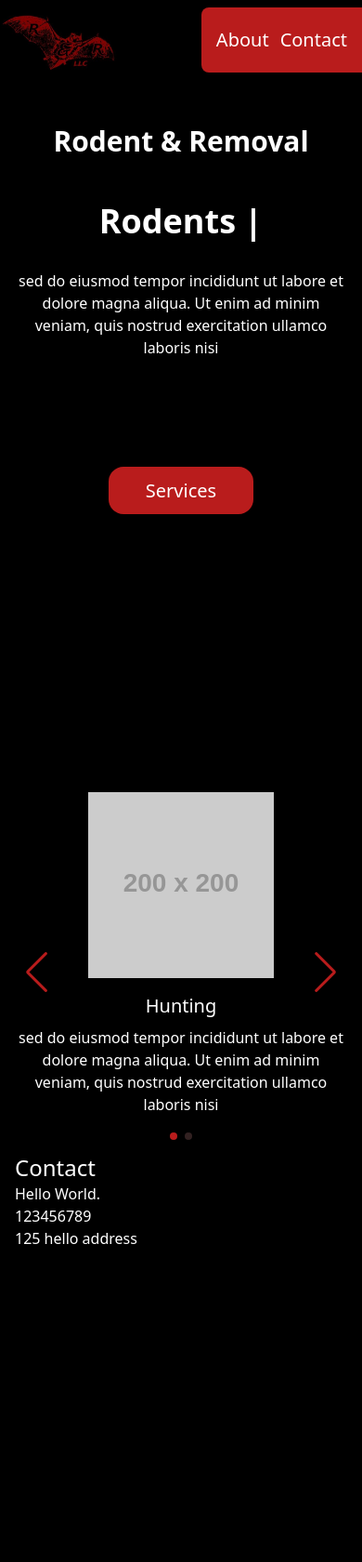
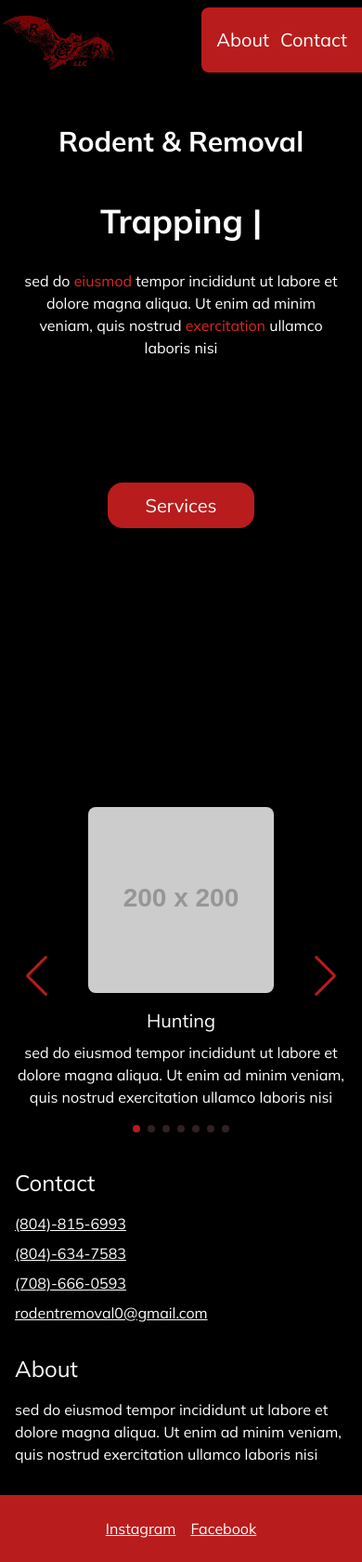
Before and after one commit to rodent-removal/rodent-removal.github.io, a website: page index.html in a window 390 px wide. Shown: the whole page at 93% size. Before the commit the page ends 1344 px from the top, so only its background shows below. Drawn offline with nearby package versions, Linux system fonts and the light colour scheme; placeholder pictures from the web are drawn by us.

Commit message:
Mobile draft complete

```diff
--- a/index.html
+++ b/index.html
@@ -10,11 +10,13 @@
   <script src="./scripts.js" type="text/javascript" defer></script>
 </head>
 <body class="bg-black text-white pt-2">
-  <header class="h-screen">
+  <header>
     <nav>
       <div class="flex justify-between">
         <div>
-          <img src="./images/logo.jpeg" class="w-32 h-18 inline" alt="Company Logo"/>
+          <a href="/">
+            <img src="./images/logo.jpeg" class="w-32 h-18 inline" alt="Company Logo"/>
+          </a>
         </div>
         <div class="text-xl flex justify-center gap-3 px-4 bg-red-700 rounded-l-lg items-center">
           <a href="#about" class="hover:underline">About</a>
@@ -26,26 +28,26 @@
       </h1>
     </nav>
 
-    <section class="mt-12 px-4">
+    <section class="mt-12 px-6">
       <p class="text-4xl text-center font-bold">
         <span id="animated-text"></span>
         <span id="cursor">|</span>
       </p>
-      <p class="mx-auto text-center mt-8">sed do eiusmod tempor incididunt ut labore et dolore magna aliqua. Ut enim ad minim veniam, quis nostrud exercitation ullamco laboris nisi</p>
+      <p class="mx-auto text-center mt-8">sed do <span class="text-red-600">eiusmod</span> tempor incididunt ut labore et dolore magna aliqua. Ut enim ad minim veniam, quis nostrud <span class="text-red-600">exercitation</span> ullamco laboris nisi</p>
 
-      <div class="mt-32 text-center">
+      <div class="mt-36 text-center">
         <a href="#services" class="inline px-10 py-3 bg-red-700 rounded-2xl text-xl hover:bg-red-800">Services</a>
       </div>
     </section>
   </header>
 
   <main class="px-4">
-    <section id="services" class="relative">
+    <section id="services" class="relative pt-4">
       <div class="swiper" id="servicesCarousel">
         <div class="swiper-wrapper">
 
           <div class="swiper-slide">
-            <img src="https://placehold.co/200" class="mx-auto" />
+            <img src="https://placehold.co/200" class="mx-auto rounded-lg" />
             <h2 class="text-center text-xl mt-4 mb-2">Hunting</h2>
             <p class="text-center">
             sed do eiusmod tempor incididunt ut labore et dolore magna aliqua. Ut enim ad minim veniam, quis nostrud exercitation ullamco laboris nisi
@@ -53,8 +55,44 @@
           </div>
 
           <div class="swiper-slide">
-            <img src="https://placehold.co/200" class="mx-auto" />
-            <h2 class="text-center text-xl mt-4 mb-2">Cleaning</h2>
+            <img src="https://placehold.co/200" class="mx-auto rounded-lg" />
+            <h2 class="text-center text-xl mt-4 mb-2">Trapping</h2>
+            <p class="text-center">
+            sed do eiusmod tempor incididunt ut labore et dolore magna aliqua. Ut enim ad minim veniam, quis nostrud exercitation ullamco laboris nisi
+            </p>
+          </div>
+
+          <div class="swiper-slide">
+            <img src="https://placehold.co/200" class="mx-auto rounded-lg" />
+            <h2 class="text-center text-xl mt-4 mb-2">Bacteria and zoonotic disease control</h2>
+            <p class="text-center">
+            sed do eiusmod tempor incididunt ut labore et dolore magna aliqua. Ut enim ad minim veniam, quis nostrud exercitation ullamco laboris nisi
+            </p>
+          </div>
+          <div class="swiper-slide">
+            <img src="https://placehold.co/200" class="mx-auto rounded-lg" />
+            <h2 class="text-center text-xl mt-4 mb-2">Baiting</h2>
+            <p class="text-center">
+            sed do eiusmod tempor incididunt ut labore et dolore magna aliqua. Ut enim ad minim veniam, quis nostrud exercitation ullamco laboris nisi
+            </p>
+          </div>
+          <div class="swiper-slide">
+            <img src="https://placehold.co/200" class="mx-auto rounded-lg" />
+            <h2 class="text-center text-xl mt-4 mb-2">Repealing</h2>
+            <p class="text-center">
+            sed do eiusmod tempor incididunt ut labore et dolore magna aliqua. Ut enim ad minim veniam, quis nostrud exercitation ullamco laboris nisi
+            </p>
+          </div>
+          <div class="swiper-slide">
+            <img src="https://placehold.co/200" class="mx-auto rounded-lg" />
+            <h2 class="text-center text-xl mt-4 mb-2">Exlusion</h2>
+            <p class="text-center">
+            sed do eiusmod tempor incididunt ut labore et dolore magna aliqua. Ut enim ad minim veniam, quis nostrud exercitation ullamco laboris nisi
+            </p>
+          </div>
+          <div class="swiper-slide">
+            <img src="https://placehold.co/200" class="mx-auto rounded-lg" />
+            <h2 class="text-center text-xl mt-4 mb-2">Carpentry</h2>
             <p class="text-center">
             sed do eiusmod tempor incididunt ut labore et dolore magna aliqua. Ut enim ad minim veniam, quis nostrud exercitation ullamco laboris nisi
             </p>
@@ -68,12 +106,23 @@
       </div> <!-- #servicesCarousel -->
     </section> <!-- #services -->
 
-    <section id="contact">
-      <h2 class="text-2xl">Contact</h2>
-      <h3>Hello World.</h3>
-      <p>123456789</p>
-      <p>125 hello address</p>
+    <section id="contact" class="mt-6 flex flex-col gap-2">
+      <h2 class="text-2xl mb-2">Contact</h2>
+      <a href="tel:(804)-815-6993" class="underline hover:no-underline">(804)-815-6993</a>
+      <a href="tel:(804)-634-7583" class="underline hover:no-underline">(804)-634-7583</a>
+      <a href="tel:(708)-666-0593" class="underline hover:no-underline">(708)-666-0593</a>
+      <a href="mail:rodentremoval0@gmail.com" class="underline hover:no-underline">rodentremoval0@gmail.com</a>
+    </section>
+
+    <section id="about" class="mt-8">
+      <h2 class="text-2xl mb-4">About</h2>
+      <p>sed do eiusmod tempor incididunt ut labore et dolore magna aliqua. Ut enim ad minim veniam, quis nostrud exercitation ullamco laboris nisi</p>
     </section>
   </main>
+
+  <footer class="flex justify-center gap-4 p-6 bg-red-700 mt-8">
+    <a href="#" class="underline hover:no-underline">Instagram</a>
+    <a href="#" class="underline hover:no-underline">Facebook</a>
+  </footer>
 </body>
 </html>
--- a/input.css
+++ b/input.css
@@ -1,9 +1,19 @@
+@import url('https://fonts.googleapis.com/css2?family=Mulish:ital,wght@0,200..1000;1,200..1000&display=swap');
+
 @tailwind base;
 @tailwind components;
 @tailwind utilities;
 
+body {
+  font-family: "Mulish", sans-serif;
+}
+
 html {
   scroll-behavior: smooth;
+}
+
+header {
+  height: 100vh;
 }
 
 #cursor {
--- a/scripts.js
+++ b/scripts.js
@@ -2,11 +2,19 @@
 (() => {
   const textElement = document.getElementById("animated-text");
   const cursorElement = document.getElementById("cursor");
-  const words = ["Services...", "Rodents", "Cleaning"];
+  const words = [
+    "Services...",
+    "Hunting",
+    "Trapping",
+    "Baiting",
+    "Repealing",
+    "Carpentry",
+    "Disease Control"
+  ];
   let wordIndex = 0;
   let charIndex = 0;
   const charDelay = 75;
-  const wordDelay = 2500;
+  const wordDelay = 1500;
 
   function type() {
     const currentWord = words[wordIndex];
--- a/tailwind.config.js
+++ b/tailwind.config.js
@@ -2,7 +2,11 @@
 module.exports = {
   content: ["./index.html"],
   theme: {
-    extend: {},
+    extend: {
+      fontFamily: {
+        mulish: ['Mulish', 'sans-serif'],
+      },
+    },
   },
   plugins: [],
 }
```
Also changed, not shown: output.css.
